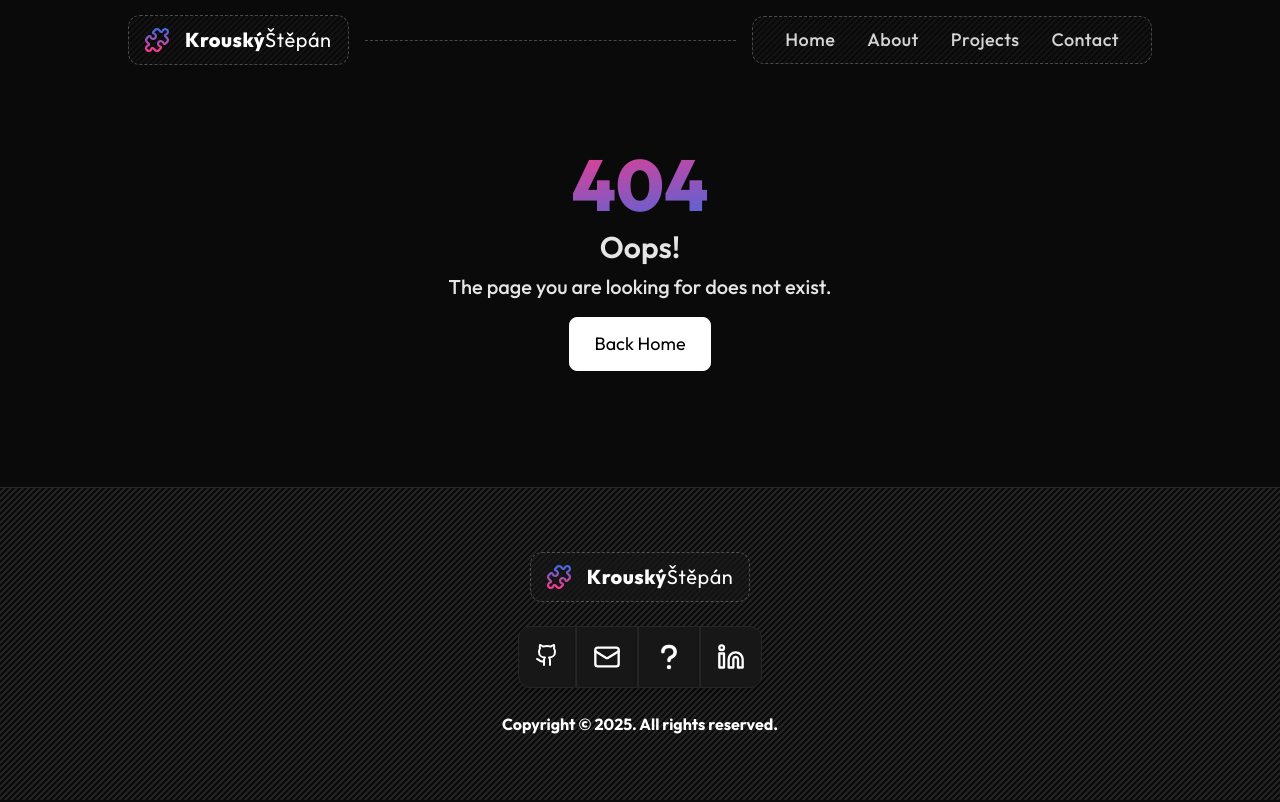
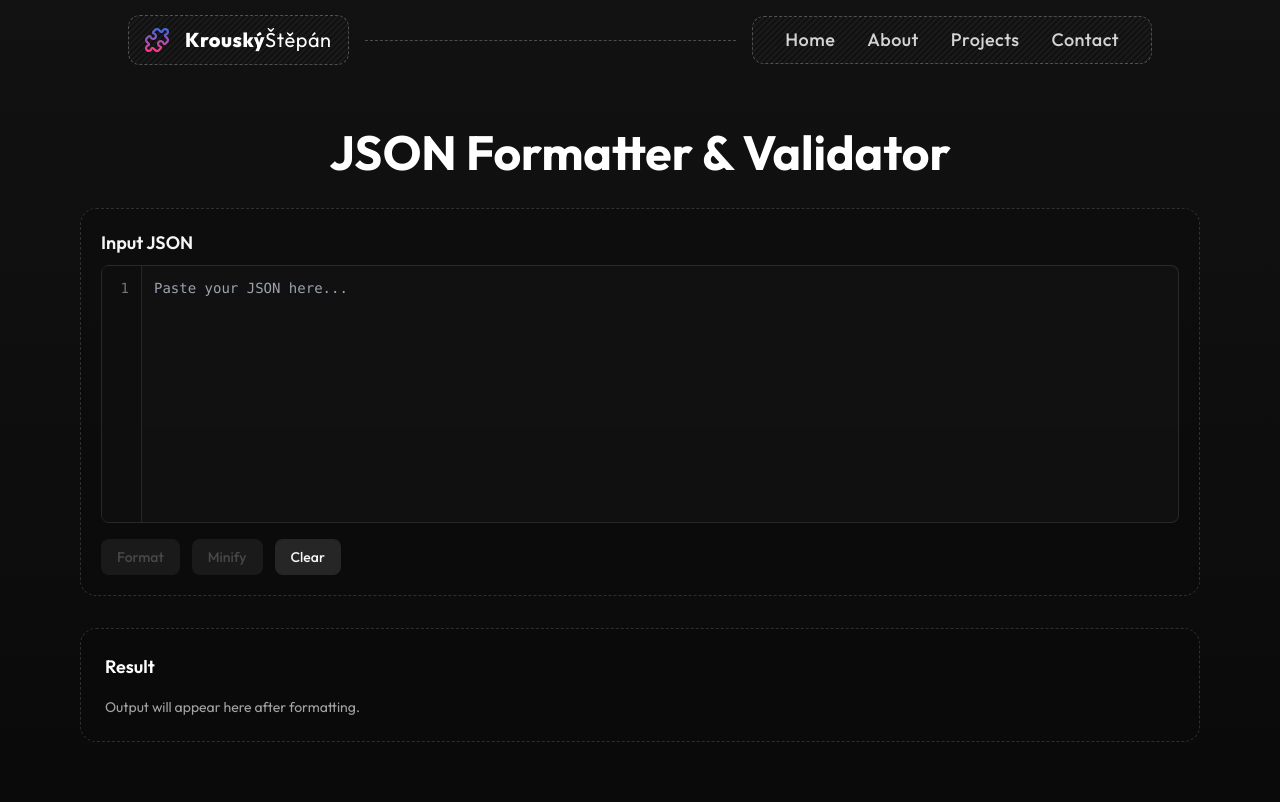
Before and after one commit to krouskystepan/portfolio, a Next.js app: page /t/json-formatter in a window 1280 px wide. Before the commit this address had no page. Shown: the top 802 px of the page. Built offline with nearby package versions, Linux system fonts and the light colour scheme.

Commit message:
add json formatter

```diff
--- /dev/null
+++ b/app/t/json-formatter/page.tsx
@@ -0,0 +1,235 @@
+'use client'
+
+import { useState } from 'react'
+import { toast } from 'sonner'
+
+export default function JsonFormatterPage() {
+  const [input, setInput] = useState('')
+  const [formatted, setFormatted] = useState('')
+  const [error, setError] = useState<string | null>(null)
+  const [quoteError, setQuoteError] = useState(false)
+  const [unquotedKeyError, setUnquotedKeyError] = useState(false)
+  const [trailingCommaError, setTrailingCommaError] = useState(false)
+
+  const resetErrors = () => {
+    setQuoteError(false)
+    setUnquotedKeyError(false)
+    setTrailingCommaError(false)
+  }
+
+  const handleFormat = () => {
+    if (!input.trim()) return
+    try {
+      const parsed = JSON.parse(input)
+      const pretty = JSON.stringify(parsed, null, 2)
+      setFormatted(pretty)
+      setError(null)
+      resetErrors()
+    } catch (err) {
+      const message = (err as Error).message
+      setError(message)
+      detectErrorType(message)
+      setFormatted('')
+    }
+  }
+
+  const handleMinify = () => {
+    if (!input.trim()) return
+    try {
+      const parsed = JSON.parse(input)
+      const minified = JSON.stringify(parsed)
+      setFormatted(minified)
+      setError(null)
+      resetErrors()
+    } catch (err) {
+      const message = (err as Error).message
+      setError(message)
+      detectErrorType(message)
+      setFormatted('')
+    }
+  }
+
+  const detectErrorType = (message: string) => {
+    resetErrors()
+
+    const singleQuoteError =
+      /Unexpected token ''?'|is not valid JSON|token ' in JSON|Unexpected token '|'|invalid character '|‘|’/i.test(
+        message
+      )
+
+    const unquotedKeyErrorPattern =
+      /Expected (property name|double-quoted property name)|in JSON at position|in JSON at line/i.test(
+        message
+      )
+
+    const trailingCommaPattern =
+      /Unexpected token }|Unexpected token ]|Trailing comma|Unexpected end of JSON input/i.test(
+        message
+      )
+
+    if (singleQuoteError) setQuoteError(true)
+    if (unquotedKeyErrorPattern) setUnquotedKeyError(true)
+    if (trailingCommaPattern) setTrailingCommaError(true)
+  }
+
+  const handleClear = () => {
+    setInput('')
+    setFormatted('')
+    setError(null)
+    resetErrors()
+  }
+
+  const handleFixIssues = () => {
+    let fixed = input
+
+    fixed = fixed.replace(/'/g, '"')
+    fixed = fixed.replace(/(\s*)([A-Za-z0-9_]+)\s*:/g, '$1"$2":')
+    fixed = fixed.replace(/,\s*([}\]])/g, '$1')
+
+    try {
+      const parsed = JSON.parse(fixed)
+      fixed = JSON.stringify(parsed, null, 2)
+    } catch (err) {
+      toast.error('Could not fully fix JSON. Please check your input.')
+      console.log('Could not fully fix JSON:', err)
+    }
+
+    setInput(fixed)
+    resetErrors()
+    setError(null)
+  }
+
+  const lineCount = input.split('\n').length
+
+  return (
+    <div>
+      <h2 className="mb-8 text-center text-4xl font-bold lg:text-5xl">
+        JSON Formatter & Validator
+      </h2>
+
+      <div className="mb-8 grid grid-cols-1 gap-6">
+        <div className="flex flex-col rounded-2xl border border-dashed border-white/15 bg-neutral-950/40 p-5 backdrop-blur-sm">
+          <h2 className="mb-2 text-lg font-semibold text-neutral-100">
+            Input JSON
+          </h2>
+
+          <div className="relative flex rounded-lg border border-white/10 bg-neutral-900/50 font-mono text-sm text-neutral-100 focus-within:ring-2 focus-within:ring-custom_blue">
+            <div
+              className="select-none border-r border-white/10 bg-neutral-950/40 p-3 text-right text-neutral-500"
+              style={{ minWidth: '2.5rem' }}
+            >
+              {Array.from({ length: lineCount }).map((_, i) => (
+                <div key={i}>{i + 1}</div>
+              ))}
+            </div>
+            <textarea
+              value={input}
+              onChange={(e) => setInput(e.target.value)}
+              placeholder="Paste your JSON here..."
+              spellCheck={false}
+              className="h-64 w-full resize-none bg-transparent p-3 outline-none"
+            />
+          </div>
+
+          <div className="mt-4 flex flex-wrap gap-3">
+            <button
+              onClick={handleFormat}
+              disabled={!input.trim()}
+              className={`rounded-lg px-4 py-2 text-sm font-medium transition ${
+                !input.trim()
+                  ? 'cursor-not-allowed bg-neutral-800 text-neutral-500 opacity-60'
+                  : 'bg-custom_blue text-white hover:opacity-90'
+              }`}
+            >
+              Format
+            </button>
+
+            <button
+              onClick={handleMinify}
+              disabled={!input.trim()}
+              className={`rounded-lg px-4 py-2 text-sm font-medium transition ${
+                !input.trim()
+                  ? 'cursor-not-allowed bg-neutral-800 text-neutral-500 opacity-60'
+                  : 'bg-neutral-800 text-neutral-100 hover:bg-neutral-700'
+              }`}
+            >
+              Minify
+            </button>
+
+            <button
+              onClick={handleClear}
+              className="rounded-lg bg-neutral-800 px-4 py-2 text-sm font-medium text-neutral-100 transition hover:bg-neutral-700"
+            >
+              Clear
+            </button>
+
+            {(quoteError || unquotedKeyError || trailingCommaError) && (
+              <button
+                onClick={handleFixIssues}
+                className="rounded-lg bg-amber-600/90 px-4 py-2 text-sm font-medium text-white transition hover:bg-amber-500"
+              >
+                Fix Common Issues
+              </button>
+            )}
+          </div>
+        </div>
+      </div>
+
+      <div className="overflow-auto rounded-2xl border border-dashed border-white/15 bg-neutral-950/40 p-6 text-neutral-100 backdrop-blur-sm">
+        <div className="mb-4 flex items-center justify-between">
+          <h2 className="text-lg font-semibold text-white">Result</h2>
+          {formatted && (
+            <button
+              onClick={() => {
+                navigator.clipboard.writeText(formatted)
+                toast.success('Formatted JSON copied to clipboard!')
+              }}
+              className="rounded-lg bg-neutral-800 px-3 py-1.5 text-xs font-medium text-neutral-100 transition hover:bg-neutral-700 active:scale-95"
+            >
+              Copy
+            </button>
+          )}
+        </div>
+
+        {error ? (
+          <div className="rounded-lg border border-red-500/30 bg-red-500/10 p-4 font-mono text-sm text-red-400">
+            <strong>Error:</strong> {error}
+            <div className="mt-2 text-amber-400">
+              {quoteError && (
+                <div>
+                  It looks like your JSON uses <b>single quotes</b> instead of
+                  double quotes.
+                </div>
+              )}
+              {unquotedKeyError && (
+                <div>
+                  Your JSON contains <b>unquoted keys</b>. All keys must be in
+                  double quotes.
+                </div>
+              )}
+              {trailingCommaError && (
+                <div>
+                  Your JSON has a <b>trailing comma</b>. Remove it before
+                  parsing.
+                </div>
+              )}
+              {(quoteError || unquotedKeyError || trailingCommaError) && (
+                <div className="mt-2">
+                  Click <b>“Fix Common Issues”</b> to auto-correct it.
+                </div>
+              )}
+            </div>
+          </div>
+        ) : formatted ? (
+          <pre className="relative w-full overflow-auto overflow-x-hidden text-wrap rounded-lg border border-white/10 bg-neutral-900/50 p-3 font-mono text-sm text-neutral-100">
+            {formatted}
+          </pre>
+        ) : (
+          <div className="text-sm text-neutral-400">
+            Output will appear here after formatting.
+          </div>
+        )}
+      </div>
+    </div>
+  )
+}
--- a/app/t/layout.tsx
+++ b/app/t/layout.tsx
@@ -2,7 +2,7 @@ import { BackgroundFade } from '@/components/Backgrounds'
 
 const ToolLayout = ({ children }: { children: React.ReactNode }) => {
   return (
-    <section className="flex w-full max-w-6xl mx-auto min-h-full flex-col px-4 py-12">
+    <section className="mx-auto flex min-h-full w-full max-w-6xl flex-col px-4 py-12">
       <BackgroundFade className="bg-gradient-to-b from-neutral-900/60 to-transparent" />
       <div className="z-10">{children}</div>
     </section>
--- a/app/t/page.tsx
+++ b/app/t/page.tsx
@@ -1,6 +1,5 @@
 import Link from 'next/link'
 import { ArrowRight } from 'lucide-react'
-import { BackgroundFade } from '@/components/Backgrounds'
 
 export const metadata = {
   title: 'Tools',
@@ -16,7 +15,7 @@ const tools = [
   },
   {
     name: 'JSON Formatter & Validator',
-    path: '',
+    path: 'json-formatter',
     description:
       'Format, validate, and inspect JSON instantly in your browser.',
   },
@@ -80,25 +79,25 @@ export default function ToolsPage() {
             href={`/t/${tool.path}`}
             className={`group relative block overflow-hidden rounded-2xl border border-dashed border-white/15 bg-neutral-950/40 p-6 backdrop-blur-sm ${tool.path !== '' ? 'transition-all duration-200 hover:border-custom_blue' : 'cursor-default'}`}
           >
-            <div className="flex flex-col justify-between gap-3 h-full">
+            <div className="flex h-full flex-col justify-between gap-3">
               <div>
-                <div className="text-base sm:text-lg md:text-xl font-semibold text-white">
+                <div className="text-base font-semibold text-white sm:text-lg md:text-xl">
                   {tool.name}
                 </div>
-                <p className="line-clamp-2 mt-1 text-xs sm:text-sm text-neutral-300 leading-relaxed">
+                <p className="mt-1 line-clamp-2 text-xs leading-relaxed text-neutral-300 sm:text-sm">
                   {tool.description}
                 </p>
               </div>
 
-              <div className="relative inline-flex items-center text-xs sm:text-sm font-medium text-custom_blue">
+              <div className="relative inline-flex items-center text-xs font-medium text-custom_blue sm:text-sm">
                 {tool.path === '' ? (
                   <span>Coming Soon</span>
                 ) : (
                   <>
-                    <span className="relative after:absolute after:-bottom-px after:left-0 after:h-[1px] after:w-0 after:bg-current after:transition-all after:duration-300 group-hover:after:w-full">
+                    <span className="relative after:absolute after:-bottom-px after:left-0 after:h-px after:w-0 after:bg-current after:transition-all after:duration-300 group-hover:after:w-full">
                       Open
                     </span>
-                    <ArrowRight className="ml-1 h-4 w-4 transition-transform duration-300 group-hover:translate-x-1 delay-50" />
+                    <ArrowRight className="ml-1 size-4 transition-transform delay-[50ms] duration-300 group-hover:translate-x-1" />
                   </>
                 )}
               </div>
--- a/app/t/text-diff/page.tsx
+++ b/app/t/text-diff/page.tsx
@@ -15,9 +15,9 @@ export default function TextDiffPage() {
         Text Compare / Diff Tool
       </h2>
 
-      <div className="z-10 grid grid-cols-1 gap-6 mb-8">
-        <div className="rounded-2xl border border-dashed border-white/15 bg-neutral-950/40 backdrop-blur-sm p-5 flex flex-col">
-          <h2 className="text-neutral-100 font-semibold mb-2 text-lg">
+      <div className="z-10 mb-8 grid grid-cols-1 gap-6">
+        <div className="flex flex-col rounded-2xl border border-dashed border-white/15 bg-neutral-950/40 p-5 backdrop-blur-sm">
+          <h2 className="mb-2 text-lg font-semibold text-neutral-100">
             Text A
           </h2>
           <textarea
@@ -25,12 +25,12 @@ export default function TextDiffPage() {
             onChange={(e) => setTextA(e.target.value)}
             placeholder="Enter first text..."
             spellCheck={false}
-            className="w-full h-64 resize-none rounded-lg bg-neutral-900/50 text-neutral-100 border border-white/10 p-3 font-mono text-sm focus:outline-none focus:ring-2 focus:ring-custom_blue focus:border-transparent"
+            className="h-64 w-full resize-none rounded-lg border border-white/10 bg-neutral-900/50 p-3 font-mono text-sm text-neutral-100 focus:border-transparent focus:outline-none focus:ring-2 focus:ring-custom_blue"
           />
         </div>
 
-        <div className="rounded-2xl border border-dashed border-white/15 bg-neutral-950/40 backdrop-blur-sm p-5 flex flex-col">
-          <h2 className="text-neutral-100 font-semibold mb-2 text-lg">
+        <div className="flex flex-col rounded-2xl border border-dashed border-white/15 bg-neutral-950/40 p-5 backdrop-blur-sm">
+          <h2 className="mb-2 text-lg font-semibold text-neutral-100">
             Text B
           </h2>
           <textarea
@@ -38,16 +38,16 @@ export default function TextDiffPage() {
             onChange={(e) => setTextB(e.target.value)}
             placeholder="Enter second text..."
             spellCheck={false}
-            className="w-full h-64 resize-none rounded-lg bg-neutral-900/50 text-neutral-100 border border-white/10 p-3 font-mono text-sm focus:outline-none focus:ring-2 focus:ring-custom_blue focus:border-transparent"
+            className="h-64 w-full resize-none rounded-lg border border-white/10 bg-neutral-900/50 p-3 font-mono text-sm text-neutral-100 focus:border-transparent focus:outline-none focus:ring-2 focus:ring-custom_blue"
           />
         </div>
       </div>
 
-      <div className="z-10 rounded-2xl border border-dashed border-white/15 bg-neutral-950/40 backdrop-blur-sm p-6 text-neutral-100 overflow-auto">
-        <div className="flex justify-between sm:gap-4 flex-col sm:flex-row items-center">
-          <h2 className="text-lg font-semibold mb-4 text-white">Differences</h2>
+      <div className="z-10 overflow-auto rounded-2xl border border-dashed border-white/15 bg-neutral-950/40 p-6 text-neutral-100 backdrop-blur-sm">
+        <div className="flex flex-col items-center justify-between sm:flex-row sm:gap-4">
+          <h2 className="mb-4 text-lg font-semibold text-white">Differences</h2>
           <div className="flex flex-col items-center sm:flex-row sm:gap-4">
-            <label className="flex items-center gap-2 text-sm text-neutral-300 mb-4">
+            <label className="mb-4 flex items-center gap-2 text-sm text-neutral-300">
               <input
                 type="checkbox"
                 checked={compareMethod === DiffMethod.WORDS}
@@ -63,7 +63,7 @@ export default function TextDiffPage() {
               Compare by words
             </label>
 
-            <label className="flex items-center gap-2 text-sm text-neutral-300 mb-4">
+            <label className="mb-4 flex items-center gap-2 text-sm text-neutral-300">
               <input
                 type="checkbox"
                 checked={splitView}
@@ -75,7 +75,7 @@ export default function TextDiffPage() {
           </div>
         </div>
 
-        <div className="font-mono text-sm w-full overflow-auto">
+        <div className="w-full overflow-auto font-mono text-sm">
           <ReactDiffViewer
             oldValue={textA}
             newValue={textB}
```
